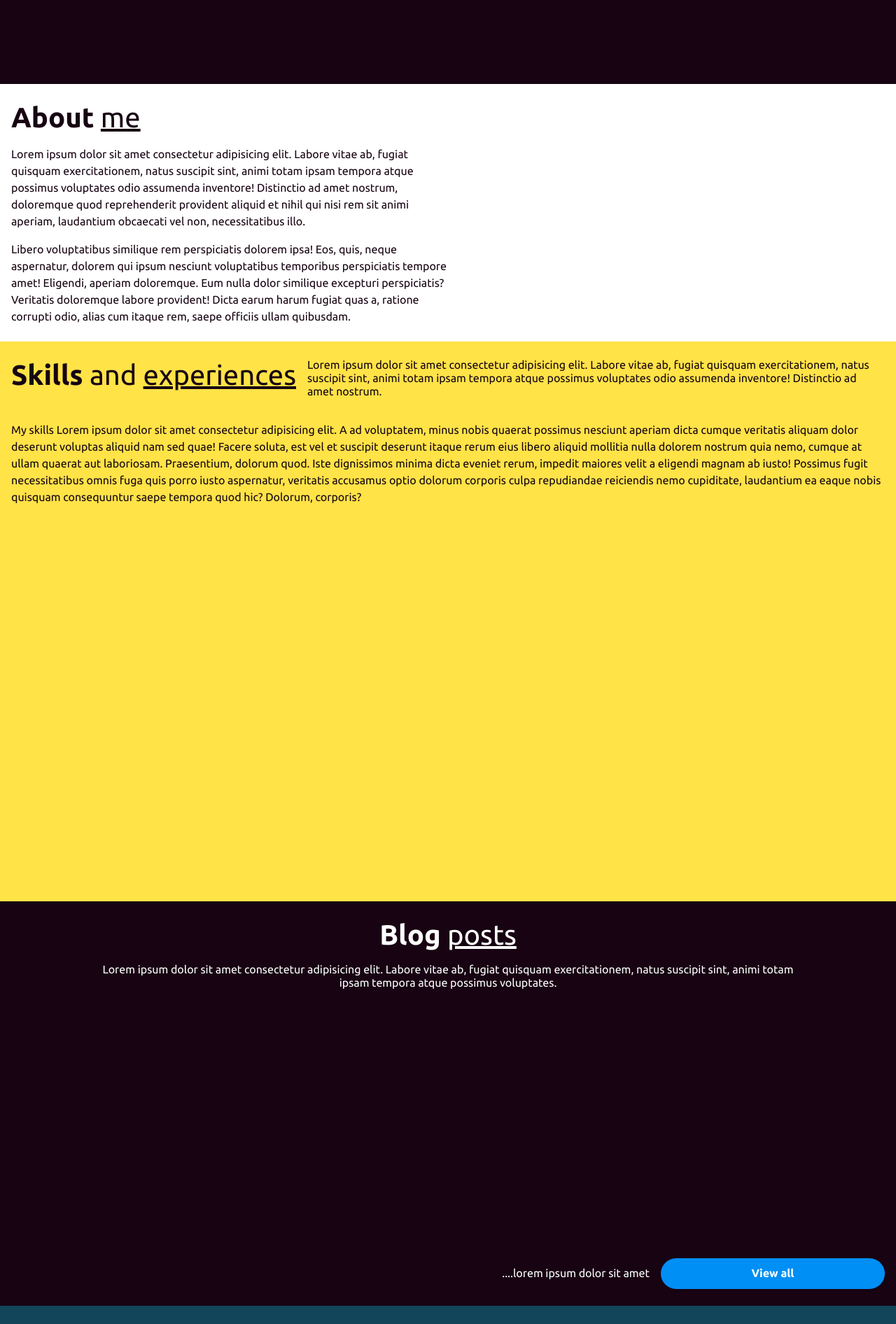
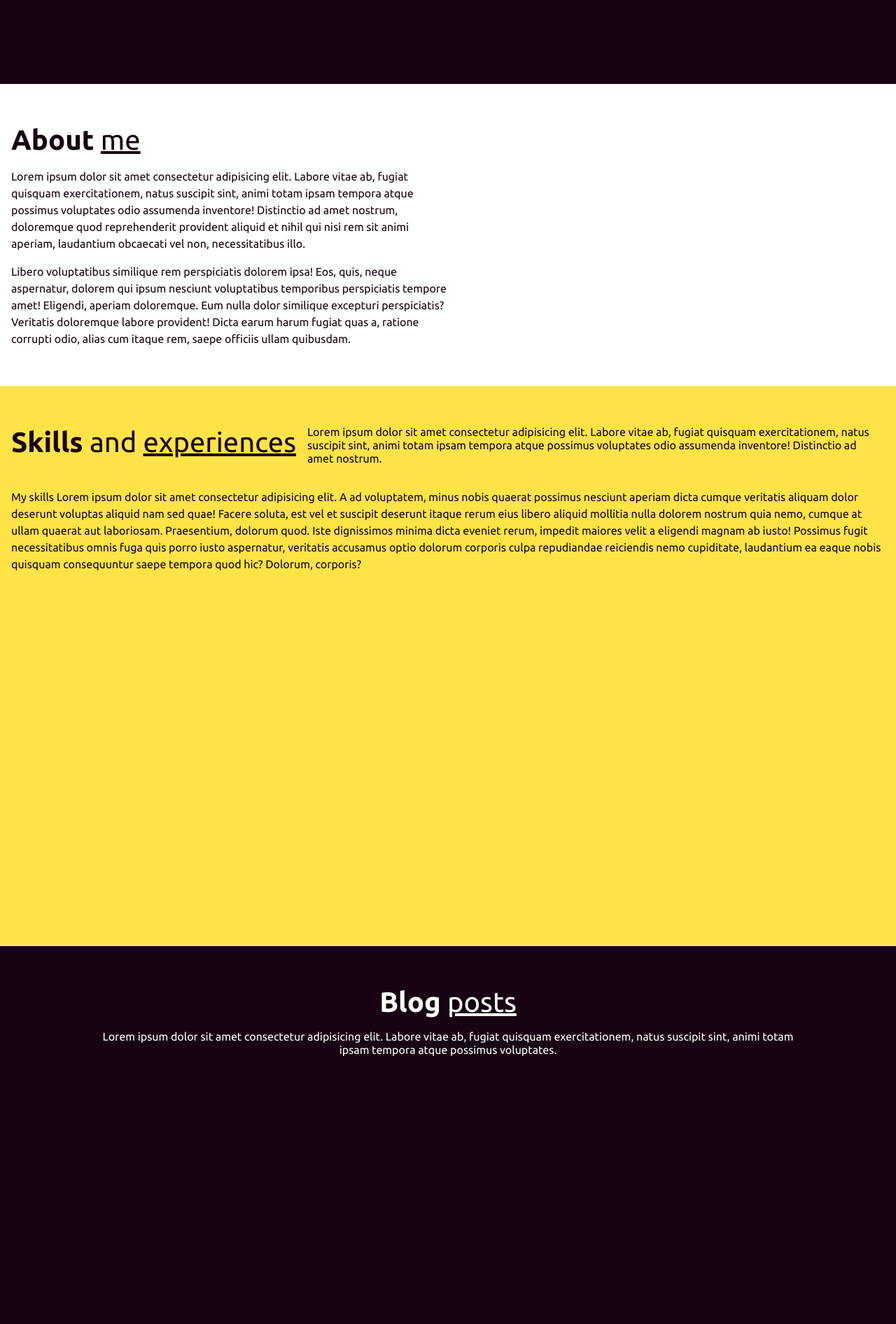
Before and after one commit to ppozniak/ppozniak-dev, a Next.js app: page / in a window 1280 px wide. Shown: the part 680-2572 px from the top of the page at 70% size. Built offline with nearby package versions, Linux system fonts and the light colour scheme.

Commit message:
Create Container component

```diff
--- /dev/null
+++ b/components/container/index.tsx
@@ -0,0 +1,12 @@
+import clsx from "clsx";
+import React from "react";
+
+export const Container = ({
+  children,
+  className,
+  ...rest
+}: React.ComponentPropsWithoutRef<"div">) => (
+  <div className={clsx("container py-14", className)} {...rest}>
+    {children}
+  </div>
+);
--- a/components/sections/about/index.tsx
+++ b/components/sections/about/index.tsx
@@ -1,7 +1,9 @@
+import { Container } from "components/container";
+
 export const About = () => {
   return (
     <section className="bg-white text-black">
-      <div className="container flex flex-col md:flex-row justify-between py-6">
+      <Container className="flex flex-col md:flex-row justify-between">
         <div className="basis-1/2 space-y-4">
           <h2 className="text-3xl">
             <span className="font-bold">About</span>{" "}
@@ -26,7 +28,7 @@ export const About = () => {
           </p>
         </div>
         <div className="basis-1/2">{/* @TODO: Add image here */}</div>
-      </div>
+      </Container>
     </section>
   );
 };
--- a/components/sections/blog/index.tsx
+++ b/components/sections/blog/index.tsx
@@ -1,9 +1,10 @@
 import { Button } from "components/button";
+import { Container } from "components/container";
 
 export const Blog = () => {
   return (
     <section className="bg-black text-white text-center">
-      <div className="container py-6">
+      <Container>
         <div className="">
           <header className="space-y-4">
             <h2 className="text-3xl">
@@ -24,7 +25,7 @@ export const Blog = () => {
           ....lorem ipsum dolor sit amet{" "}
           <Button className="max-w-[200px]">View all</Button>
         </footer>
-      </div>
+      </Container>
     </section>
   );
 };
--- a/components/sections/contact/index.tsx
+++ b/components/sections/contact/index.tsx
@@ -1,7 +1,9 @@
+import { Container } from "components/container";
+
 export const Contact = () => {
   return (
     <section className="bg-pastel text-white">
-      <div className="container py-6 flex flex-col md:flex-row">
+      <Container className="flex flex-col md:flex-row">
         <div className="md:basis-1/2">
           <h2 className="text-3xl">
             <span className="font-bold">Contact</span>{" "}
@@ -18,7 +20,7 @@ export const Contact = () => {
         </div>
 
         <div className="md:basis-1/2">{/* @TODO: Add image here */}</div>
-      </div>
+      </Container>
     </section>
   );
 };
--- a/components/sections/footer/index.tsx
+++ b/components/sections/footer/index.tsx
@@ -1,7 +1,9 @@
+import { Container } from "components/container";
+
 export const Footer = () => {
   return (
     <footer className="bg-black text-white">
-      <div className="container py-8 flex flex-col md:flex-row justify-between items-end gap-4">
+      <Container className="flex flex-col md:flex-row justify-between items-end gap-4">
         <div className="basis-1/2">
           <p>
             Thank you for visiting my website.
@@ -19,7 +21,7 @@ export const Footer = () => {
           {/* @TODO: Dynamic year */}
           <div className="font-mono">built with 🖐 and 🧠 | Copyright 2023</div>
         </div>
-      </div>
+      </Container>
     </footer>
   );
 };
--- a/components/sections/hero/index.tsx
+++ b/components/sections/hero/index.tsx
@@ -1,9 +1,10 @@
 import { Button } from "components/button";
+import { Container } from "components/container";
 
 export const Hero = () => {
   return (
     <section className="bg-black min-h-screen text-white">
-      <div className="container flex flex-col md:flex-row md:justify-between pt-24">
+      <Container className="flex flex-col md:flex-row md:justify-between pt-24">
         <div className="">
           <div className="mb-12 md:mb-24">
             <p className="text-3xl">Hello there!</p>
@@ -30,7 +31,7 @@ export const Hero = () => {
         </div>
         {/* @TODO: What about images on mobile? */}
         <div className="hidden md:block">{/* @TODO: Add images */}</div>
-      </div>
+      </Container>
       {/* @TODO: Add wavy border */}
     </section>
   );
--- a/components/sections/skills/index.tsx
+++ b/components/sections/skills/index.tsx
@@ -1,8 +1,10 @@
+import { Container } from "components/container";
+
 export const Skills = () => {
   return (
     // @TODO: Add background image
     <section className="bg-yellow text-black min-h-screen">
-      <div className="container py-6">
+      <Container>
         <header className="flex flex-col md:flex-row gap-4 mb-8">
           <h2 className="text-3xl flex-shrink-0">
             <span className="font-bold">Skills</span> and{" "}
@@ -28,7 +30,7 @@ export const Skills = () => {
           repudiandae reiciendis nemo cupiditate, laudantium ea eaque nobis
           quisquam consequuntur saepe tempora quod hic? Dolorum, corporis?
         </p>
-      </div>
+      </Container>
     </section>
   );
 };
--- a/pages/index.tsx
+++ b/pages/index.tsx
@@ -6,7 +6,6 @@ import { Footer } from "components/sections/footer";
 import { Hero } from "components/sections/hero";
 import { Skills } from "components/sections/skills";
 
-// @TODO: Section paddings normalized and reusable
 // @TODO: Section heading component
 
 export default function Home() {
```
